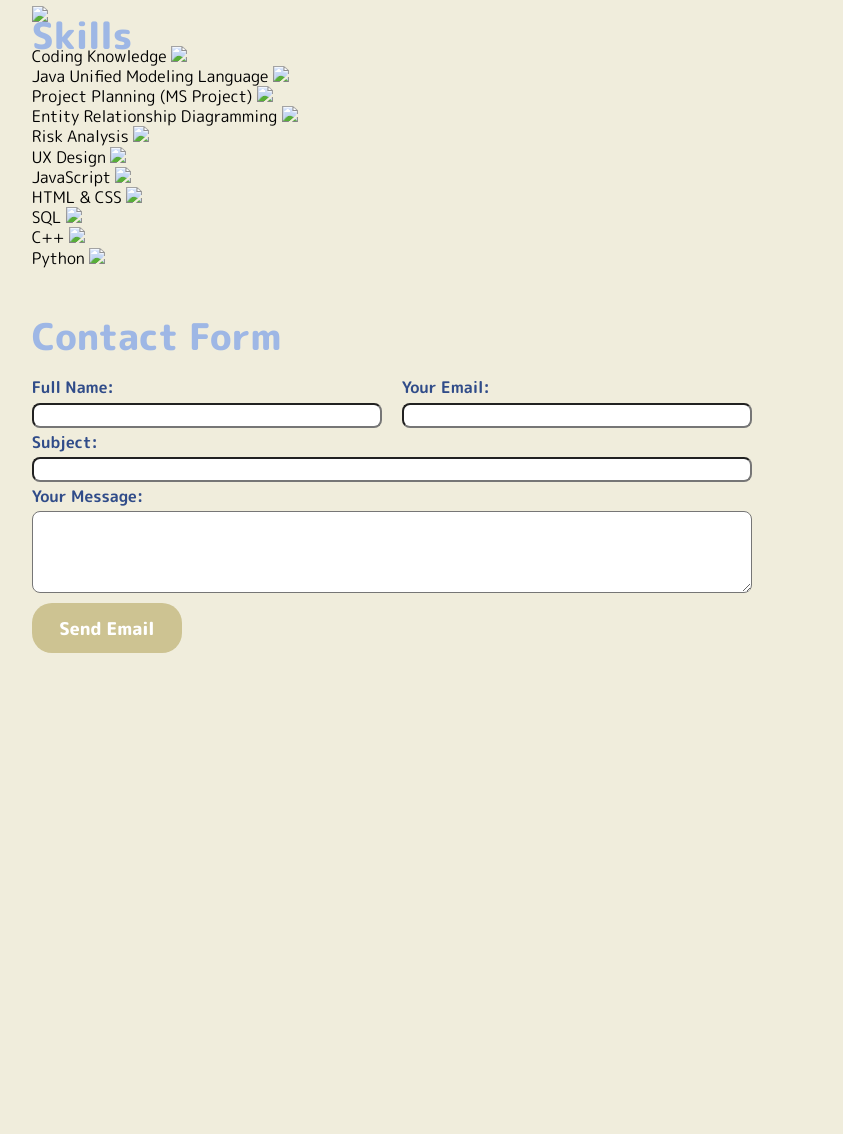
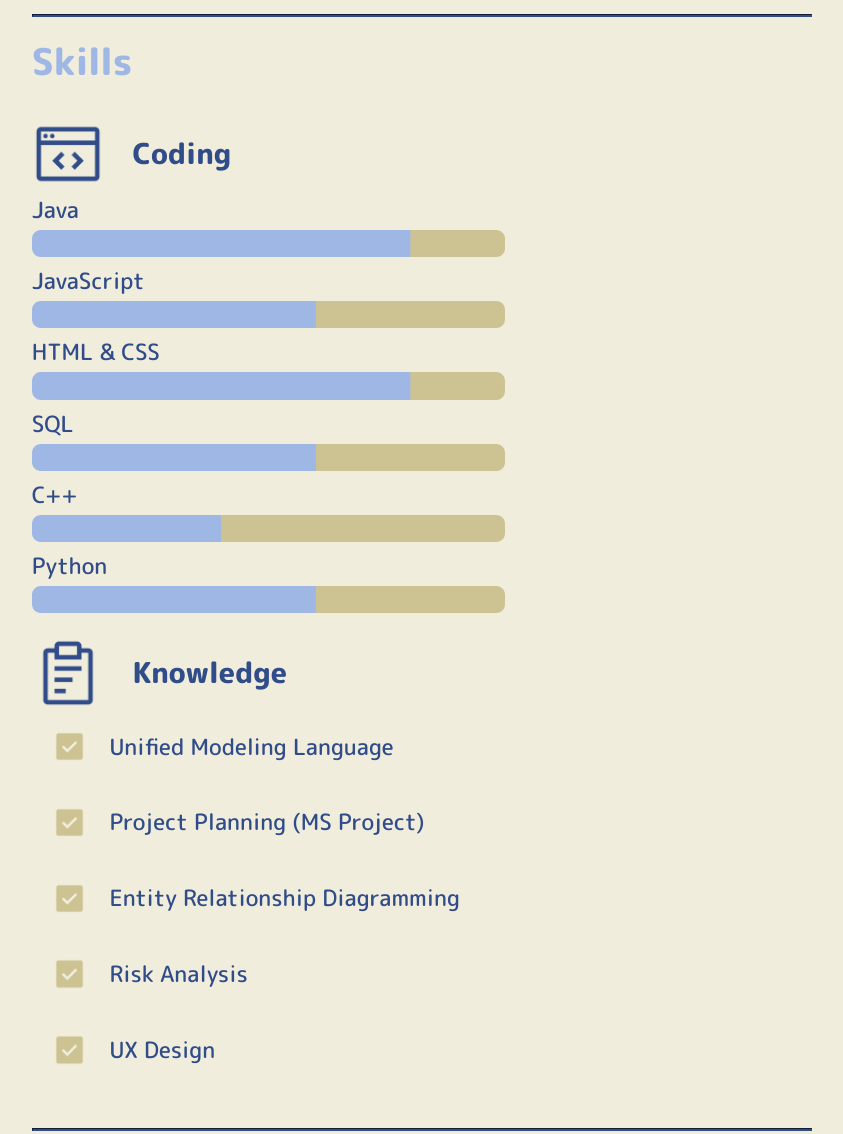
Before and after one commit to mattnickolaus/GroupSixResumeSite, a plain HTML site: page pages/gp_template.html in a window 1280 px wide. Shown: the part 4040-5174 px from the top of the page, without its empty margins (429-1272 px from the left). Before the commit the page ends 4733 px from the top, so only its background shows below. Drawn offline with Linux system fonts and the light colour scheme.

Commit message:
Reformatted skills section, added image assets for skills, added styling to skills. Added Dhruv's resume

```diff
--- a/layout/gp_layout.css
+++ b/layout/gp_layout.css
@@ -177,6 +177,37 @@ column-width: 30em;
   margin-right: 20px;
 }
 
+#skills-container {
+  column-width: 30em;
+}
+
+.column-title {
+  display: flex;
+  flex-direction: row;
+  align-items: center;
+  img {
+    height: 4.5em;
+  }
+  span {
+    margin-left: 1em;
+  }
+}
+
+.knowledge-list {
+  display: flex;
+  flex-direction: row;
+  align-items: center;
+  padding: 20px;
+  img {
+    height: 2.2em;
+  }
+}
+
+#code-section-body {
+  img {
+    height: 1.7em;
+  }
+}
 
 
 @media (max-width: 900px) {
@@ -203,4 +234,10 @@ column-width: 30em;
     }
   }
 
+  #code-section-body {
+    img {
+      width: 90%;
+    }
+  }
+
 }
--- a/pages/gp_template.html
+++ b/pages/gp_template.html
@@ -318,27 +318,67 @@
 			</article>
 
 			<article id="skills">
+				<hr class="article-dividers">
+				<h1>Skills</h1>
 
-				<img src="icon_skills.png"/>
-				<h1>Skills</h1>
-				<ul id="skills-list">
-					<li>Coding Knowledge <img src="icon_bar.png"/> </li>
-					<li>Java Unified Modeling Language <img src="icon_bar.png"/> </li>
-					<li>Project Planning (MS Project) <img src="icon_bar.png"/> </li>
-					<li>Entity Relationship Diagramming <img src="icon_bar.png"/> </li>
-					<li>Risk Analysis <img src="icon_bar.png"/> </li>
-					<li>UX Design <img src="icon_bar.png"/> </li>
-					<li>JavaScript <img src="icon_bar.png"/> </li>
-					<li>HTML & CSS <img src="icon_bar.png"/> </li>
-					<li>SQL <img src="icon_bar.png"/> </li>
-					<li>C++ <img src="icon_bar.png"/> </li>
-					<li>Python <img src="icon_bar.png"/> </li>
+				<br>
+				<div id="skills-container">
+					<div id="coding-section">
+						<div class="column-title">
+							<img src="/images/icon_coding.png">
+							<span class="skills-titles">Coding</span>
+						</div>
 
-				</ul>
+						<div id="code-section-body">
+							<p class="list-skills">Java</p>
+							<img src="/images/skill4.png"/>
+							<p class="list-skills">JavaScript</p>
+							<img src="/images/skill3.png"/>
+							<p class="list-skills">HTML & CSS</p>
+							<img src="/images/skill4.png"/>
+							<p class="list-skills">SQL</p>
+							<img src="/images/skill3.png"/>
+							<p class="list-skills">C++</p>
+							<img src="/images/skill2.png"/>
+							<p class="list-skills">Python</p>
+							<img src="/images/skill3.png"/>
+						</div>
+						<br>
+					</div>
+
+					<div id="knowledge-section">
+						<div class="column-title">
+							<img src="/images/icon_knowledge.png">
+							<span class="skills-titles">Knowledge</span>
+						</div>
+						<div class="knowledge-list">
+							<img src="/images/checkbox.png"/>
+							<span class="list-skills">Unified Modeling Language</span>
+						</div>
+						<div class="knowledge-list">
+							<img src="/images/checkbox.png"/>
+							<span class="list-skills">Project Planning (MS Project)</span>
+						</div>
+						<div class="knowledge-list">
+							<img src="/images/checkbox.png"/>
+							<span class="list-skills">Entity Relationship Diagramming</span>
+						</div>
+						<div class="knowledge-list">
+							<img src="/images/checkbox.png"/>
+							<span class="list-skills">Risk Analysis</span>
+						</div>
+						<div class="knowledge-list">
+							<img src="/images/checkbox.png"/>
+							<span class="list-skills">UX Design</span>
+						</div>
+					</div>
+				</div>
+
 
 			</article>
 
 			<article id="contactForm">
+				<hr class="article-dividers">
 				<h1>Contact Form</h1>
 
 				<form id="emailForm">
--- a/styles/gp_styles.css
+++ b/styles/gp_styles.css
@@ -295,6 +295,34 @@ body > div > article > h1 {
   }
 }
 
+/* Skills styling*/
+#skills > h1 {
+  line-height: 2em;
+}
+
+.skills-titles {
+  font-weight: var(--mplus-extrabold);
+  font-size: 1.8em;
+  color: var(--dark-blue);
+  line-height: 1.8em;
+}
+
+.list-skills {
+  font-weight: var(--mplus-medium);
+  font-size: 1.4em;
+  color: var(--dark-blue);
+  line-height: 1.6em;
+}
+
+.knowledge-list > span {
+  margin-left: 1em;
+}
+
+#code-section-body > p {
+  margin-top: 2px;
+  margin-bottom: 2px;
+}
+
 
 /*Email form styling*/
 #contactForm > h1 {
```
Also changed, not shown: images/checkbox.png (added), images/skill1.png (added), images/skill2.png (added), images/skill3.png (added), images/skill4.png (added), images/skill5.png (added), 1 other file.
